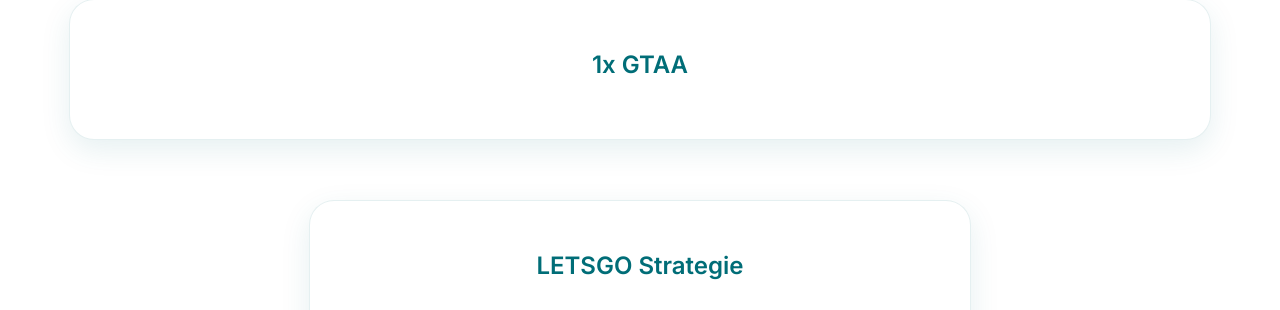
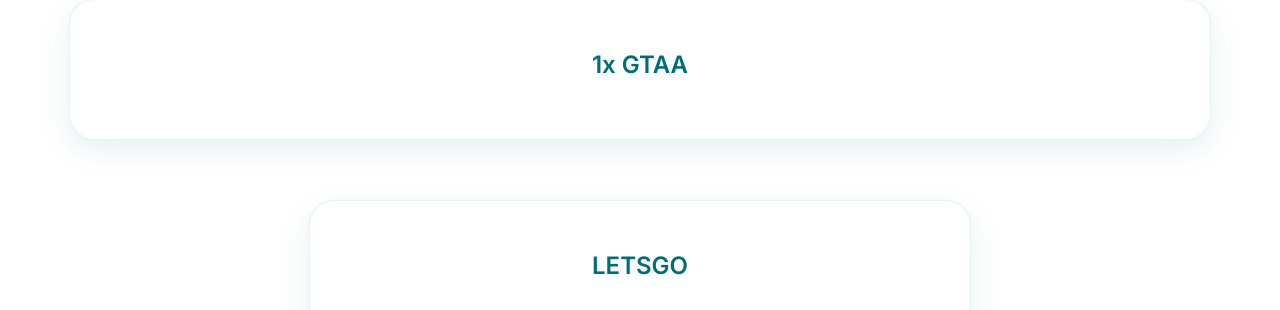
Before and after one commit to Real-M1000/Flask, a Flask app: template templates/index.html in a window 1280 px wide. Shown: the part 582-892 px from the top of the page. Run offline with Flask 3, Linux system fonts and the light colour scheme; the template is opened without the code that fills it, so the values that code supplies are empty.

Commit message:
Update index.html

```diff
--- a/templates/index.html
+++ b/templates/index.html
@@ -238,7 +238,7 @@
         </div>
 
         <div class="table-container small" id="letsgo">
-            <h2>LETSGO Strategie</h2>
+            <h2>LETSGO</h2>
             <table>
                 <thead>
                     <tr>
```
